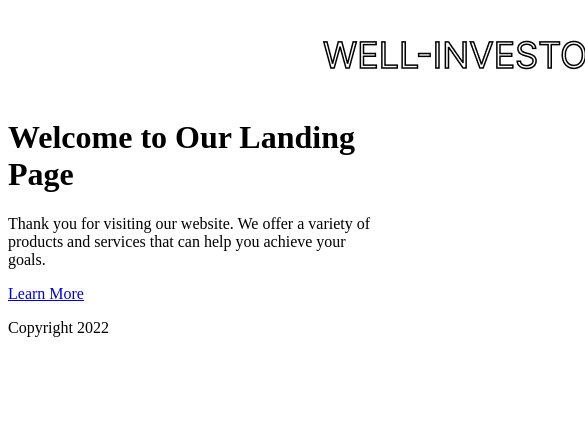
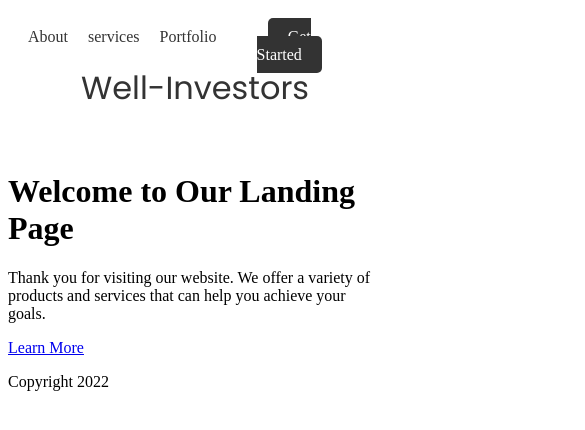
Before and after one commit to Kurogamii/Wellinvestors, a plain HTML site: page index.html in a window 390 px wide. Shown: the top 430 px of the page, 585 px wide, since content can reach past the window. Drawn offline with Linux system fonts and the light colour scheme.

Commit message:
css updated

```diff
--- a/assets/styles/styles.css
+++ b/assets/styles/styles.css
@@ -5,6 +5,12 @@ header {
   display: flex;
   justify-content: space-between;
   align-items: center;
+}
+
+.logo {
+  color: #333;
+  font-size: 2rem;
+  font-family: "Poppins";
 }
 
 header nav {
@@ -23,7 +29,7 @@ header {
 }
 
 header nav ul li a {
-    color: #fff;
+  color: #333;
   text-decoration: none;
   font-size: 16px;
 }
@@ -31,3 +37,25 @@ header {
 header img {
   height: 50px;
 }
+
+header nav ul li:nth-of-type(4) a {
+  color: #fff;
+  text-decoration: none;
+  font-size: 16px;
+  background-color: #333;
+  padding: 10px 20px;
+  border-radius: 5px;
+}
+
+@media screen and (max-width: 600px) {
+  header {
+    flex-direction: column;
+    align-items: center;
+  }
+  header .logo {
+    margin-bottom: 20px;
+  }
+  header nav {
+    text-align: center;
+  }
+}
--- a/index.html
+++ b/index.html
@@ -4,6 +4,7 @@
     <meta charset="UTF-8">
     <meta http-equiv="X-UA-Compatible" content="IE=edge">
     <meta name="viewport" content="width=device-width, initial-scale=1.0">
+    <link href="https://fonts.googleapis.com/css2?family=Poppins:wght@400;600;700&display=swap" rel="stylesheet">
     <title>Well-Investors</title>
     <link rel="stylesheet" href="./assets/styles/styles.css">
 
@@ -12,13 +13,13 @@
     <header>
         <nav>
           <ul>
-            <li><a href="#">Home</a></li>
             <li><a href="#">About</a></li>
-            <li><a href="#">Products</a></li>
-            <li><a href="#">Contact</a></li>
+            <li><a href="#">services</a></li>
+            <li><a href="#">Portfolio</a></li>
+            <li class="f1-current"><a href="#">Get Started</a></li>
           </ul>
         </nav>
-        <img src="./assets/img/logo.png" alt="Company logo">
+        <span class="logo">Well-Investors</span>
       </header>
 
       <main>
```
Lines whose indentation alone changed are shown as unchanged.
